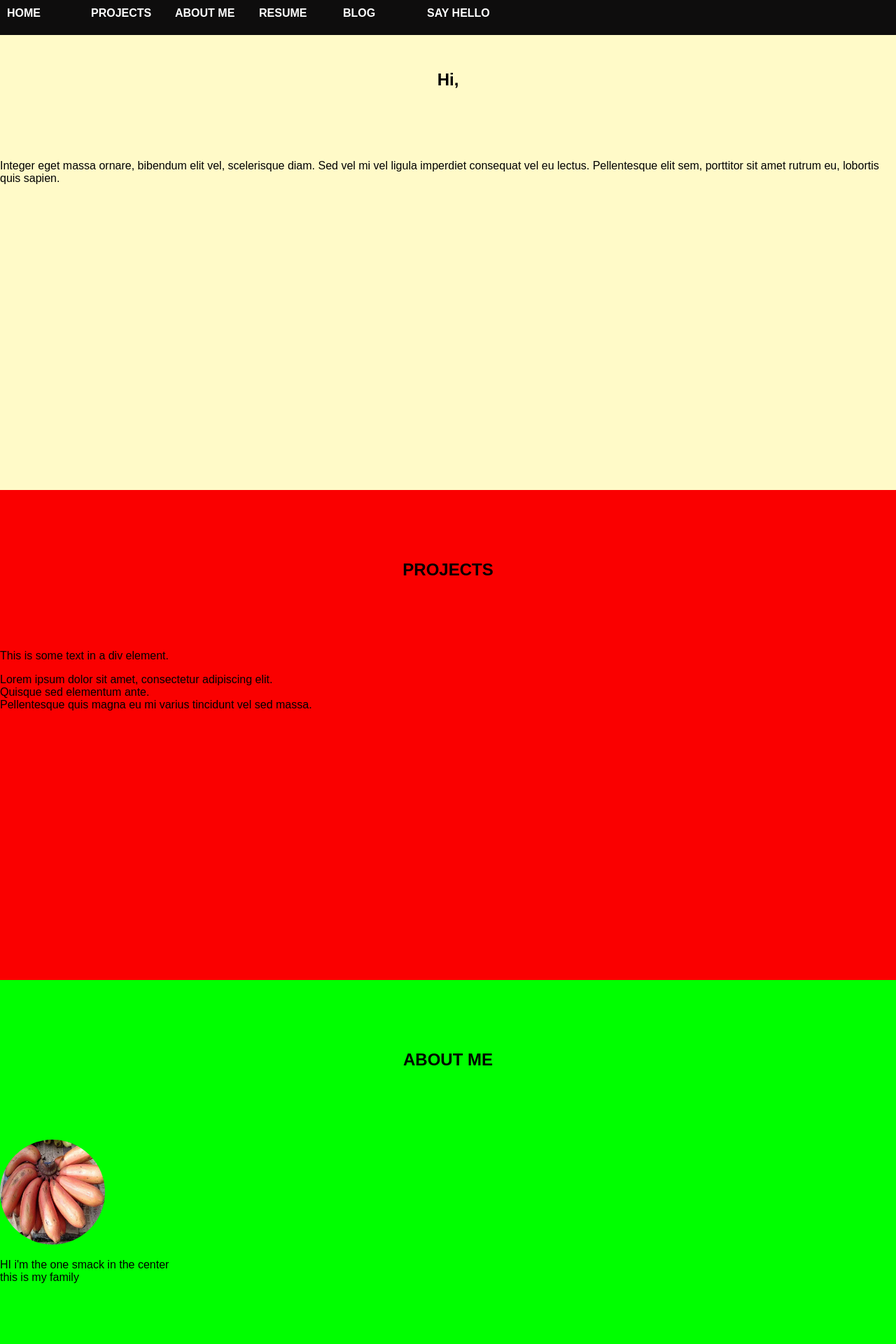
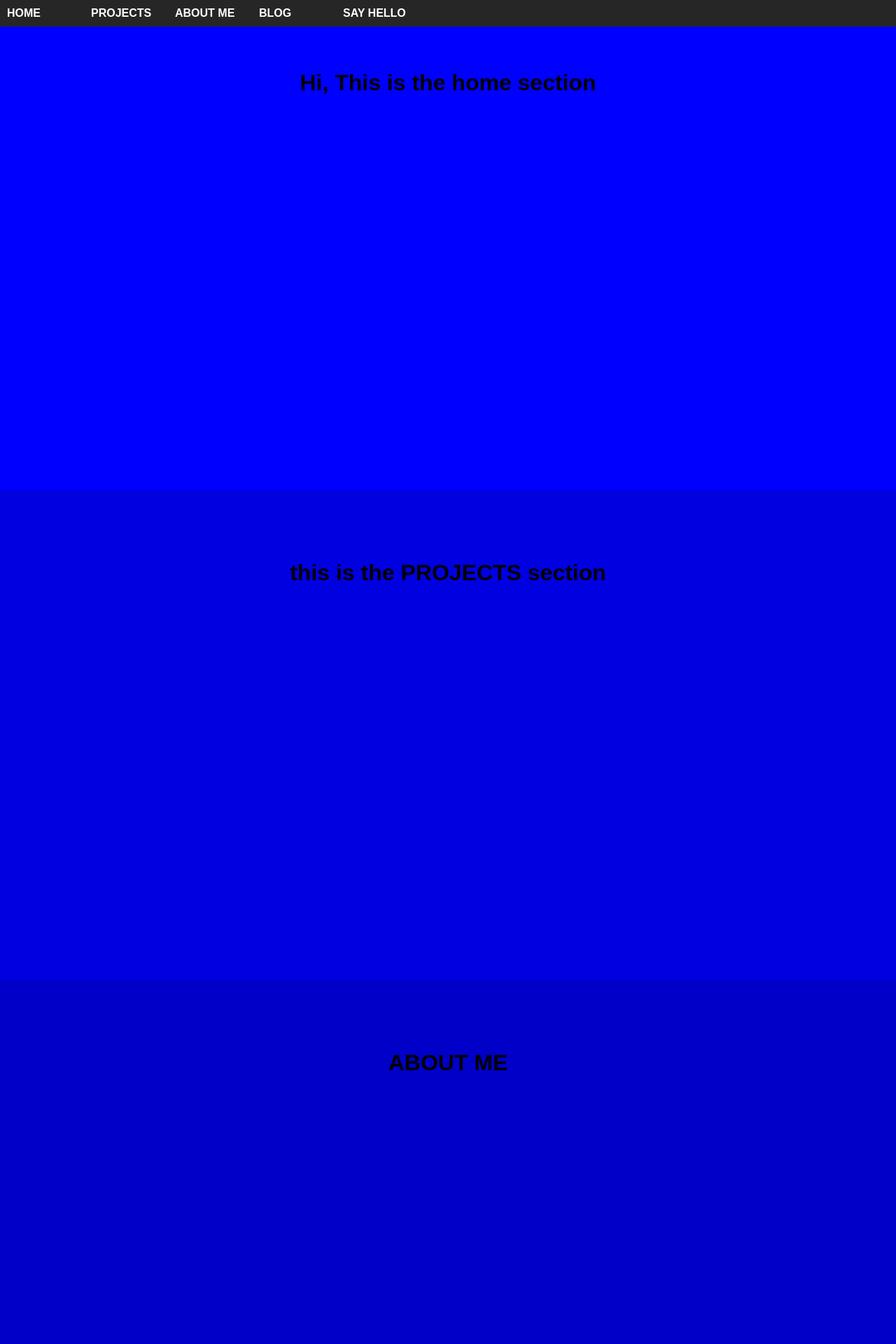
Before and after one commit to DestineeAdams/portfolio-Website, a PHP site: page / in a window 1280 px wide. Shown: the top 1920 px of the page at 70% size. Run offline with PHP 8.4, Linux system fonts and the light colour scheme.

Commit message:
added logos fixed nave bar basic layout

```diff
--- a/index.html
+++ b/index.html
@@ -7,6 +7,7 @@
     <title>Title</title>
 </head>
 <body>
+
     <nav>
         <ul>
             <li>
@@ -22,77 +23,35 @@
             </li>
 
             <li>
-                <a href="#section4">resume</a>
+                <a href="#section4">blog</a>
             </li>
 
             <li>
-                <a href="#section5">blog</a>
-            </li>
-
-            <li>
-                <a href="#section6">Say Hello</a>
+                <a href="#section5">Say Hello</a>
             </li>
         </ul>
     </nav>
 
     <div id='section1'>
-        <h2>Hi,</h2>
-        <p>Integer eget massa ornare, bibendum elit vel, scelerisque diam.
-            Sed vel mi vel ligula imperdiet consequat vel eu lectus.
-            Pellentesque elit sem, porttitor sit amet rutrum eu, lobortis quis sapien.</p>
+        <h1>Hi, This is the home section</h1>
     </div>
 
     <div id='section2'>
-        <h2>PROJECTS</h2>
-        <p>This is some text in a div element.</p>
-
-        <div>
-            <p> Lorem ipsum dolor sit amet, consectetur adipiscing elit. <br>
-                Quisque sed elementum ante. <br>
-                Pellentesque quis magna eu mi varius tincidunt vel sed massa. <br>
-            </p>
-        </div>
-
+        <h1> this is the PROJECTS section</h1>
     </div>
 
     <div id='section3'>
-        <h2>ABOUT ME</h2>
-        <img src="red-bananas.webp">
-        <p>HI i'm the one smack in the center <br> this is my family</p>
-    </div>
+        <h1>ABOUT ME</h1>
+        <!-- <img  src="red-bananas.webp"> -->
+        </div>
 
     <div id='section4'>
-        <h2>RESUME</h2>
-        <p>will place a pdf here <br>
-            rember to take out address</p>
+        <h1>blog</h1>
     </div>
 
     <div id='section5'>
-        <h2>blog</h2>
+        <h1>Say Hello</h1>
     </div>
 
-    <div id='section6'>
-        <h2>Say Hello</h2>
-
-        <label for="name">NAME</label>
-        <br>
-        <input type="text" id="name">
-
-        <br>
-
-        <label for="email">EMAIL</label>
-        <br>
-        <input type="text" id="email" name="email">
-
-        <br>
-
-        <label for="message"> MESSAGE </label>
-        <br>
-        <input type="text" id="message" name="message" >
-
-        <br>
-
-        <input type="submit">
-    </div>
 </body>
 </html>
--- a/style.css
+++ b/style.css
@@ -2,101 +2,90 @@ html{
     scroll-behavior: smooth;
 }
 
+
+
 body{
     margin: 0;
     padding: 0;
-    font-family: Arial, Helvetica, sans-serif;
+    font-family: Arial;
     scroll-behavior: smooth;
 }
 
+
+
 nav {
     width: 100%;
-    height: 50px;
-    background-color: rgb(14, 13, 13);
+    background-color: #262626;
     overflow: hidden;
     position: fixed;
     top: 0;
+
 }
 
+
 ul{
+
     padding: 0;
     margin: 0;
     list-style-type: none;
 }
 
+
+
 li{
     float: left;
 }
+
 
 a{
     padding: 10px;
     width: 100px;
     display: block;
     text-decoration: none;
-    color: rgb(255, 255, 255);
+    color: #fff;
     text-transform: uppercase;
-    font-weight: bold;
-
+    font-weight:  bold;
 }
 
-h2 {
-    margin: 100px;
-    text-align: center;
-    padding: 0;
-}
-
-img {
-    width: 150px;
-    height: 150px;
-    border-radius: 1000px;
-}
 
 
 #section1 {
     width: 100%;
     height: 700px;
-    background-color: rgba(255, 250, 200);
+    background: rgb(0, 0, 255);
     display: inline-block;
 }
 
 #section2 {
     width: 100%;
     height: 700px;
-    background-color: rgba(250, 0, 0);
+    background: rgb(0, 0, 225);
     display: inline-block;
 }
 
 #section3 {
     width: 100%;
     height: 700px;
-    background-color: rgba(0, 255, 0);
+    background: rgb(0, 0, 200);
     display: inline-block;
 }
 
 #section4 {
     width: 100%;
     height: 700px;
-    background-color: rgba(0, 0, 255);
+    background: rgb(0, 0, 175);
     display: inline-block;
 }
 
 #section5 {
     width: 100%;
     height: 700px;
-    background-color: rgba(255, 0, 255);
+    background: rgb(0, 0, 150);
     display: inline-block;
 }
 
-#section5 {
-    width: 100%;
-    height: 700px;
-    background-color: rgba(0, 255, 255);
-    display: inline-block;
+h1{
+    margin: 100px;
+    text-align: center;
+    padding: 0;
 }
-
-#section6 {
-    width: 100%;
-    height: 700px;
-    background-color: rgba(255, 233, 0);
-    display: inline-block;
-}
```
Also changed, not shown: headerLogo.png (added), logo1.png (added), logo2.png (added), logo3.png (added), logo4.png (added).
